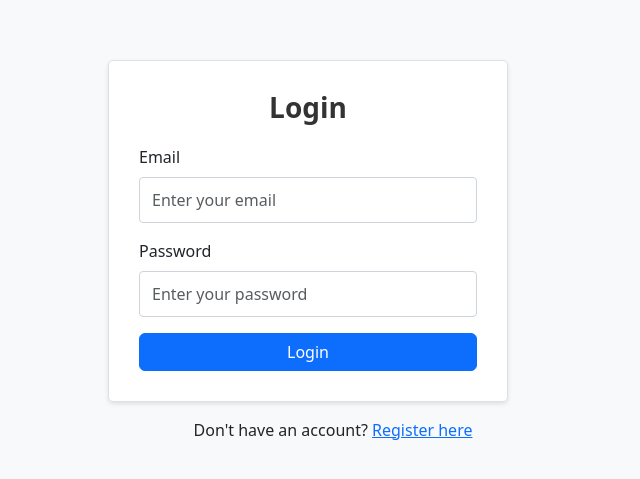
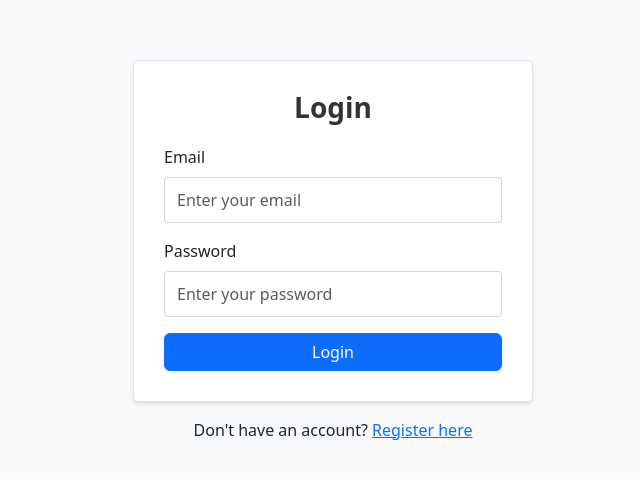
Before and after one commit to Nephophile06/User-management-with-authentication, a React (Create React App) app in the folder client/: page /login in a window 1280 px wide. Shown: the part 149-628 px from the top of the page, without its empty margins (307-947 px from the left). Built offline with nearby package versions, Linux system fonts and the light colour scheme; no server answers.

Commit message:
form css updated

```diff
--- a/client/src/App.css
+++ b/client/src/App.css
@@ -1,3 +1,9 @@
+body {
+  margin: 0;
+  padding: 0;
+  box-sizing: border-box;
+}
+
 .dashboard-container {
   padding: 20px;
   background-color: #f8f9fa;
@@ -76,7 +82,9 @@
   display: flex;
   align-items: center;
   justify-content: center;
-  padding: 20px;
+  padding: 0;
+
+  box-sizing: border-box;
 }
 
 .auth-card {
@@ -85,6 +93,7 @@
   border: 1px solid #dee2e6;
   max-width: 400px;
   width: 100%;
+  margin: 0 auto;
 }
 
 .auth-card .card-body {
```
